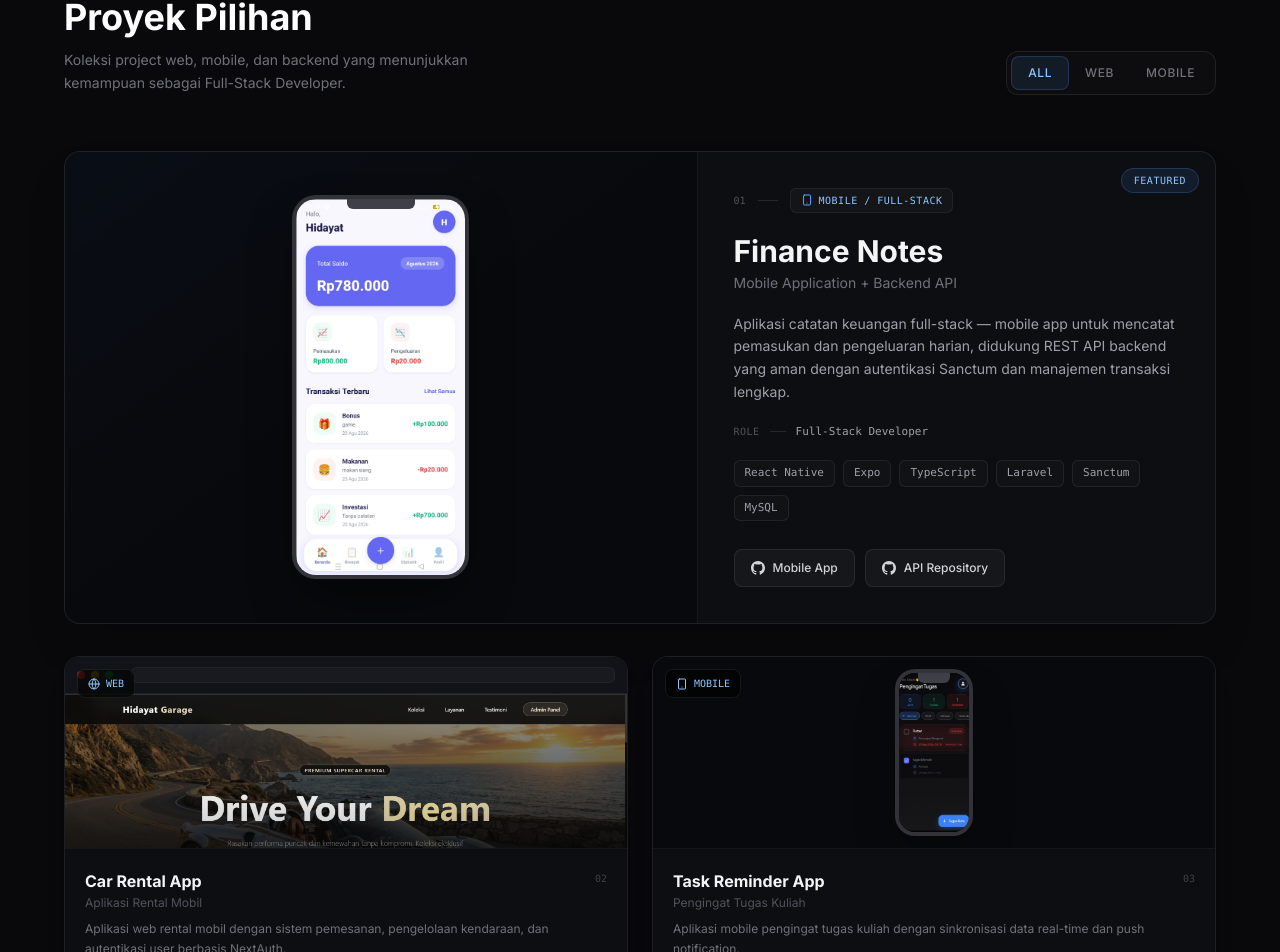
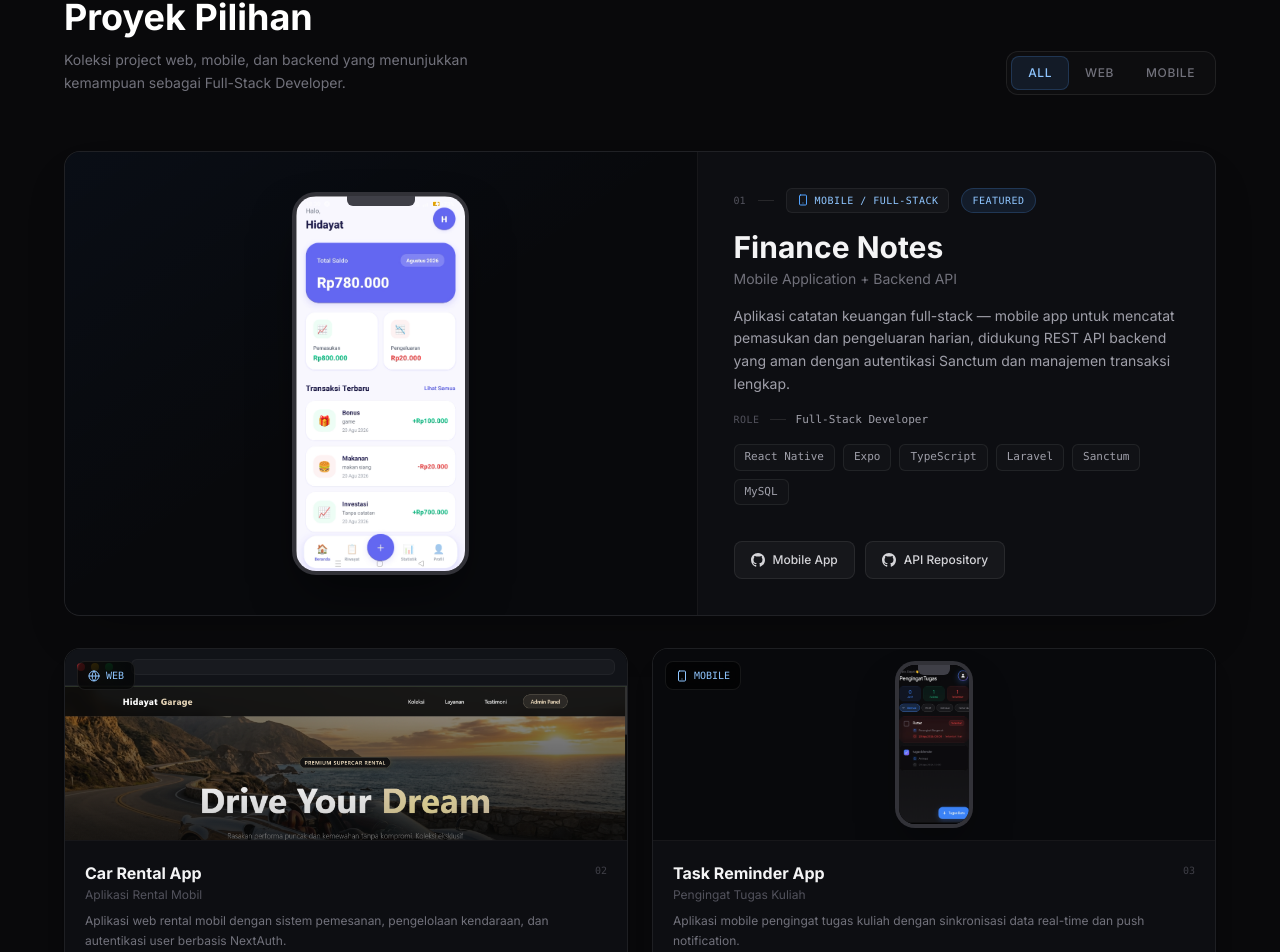
Before and after one commit to hidayat-0429/portofolio, a Next.js app: page / in a window 1280 px wide. Shown: the part 927-1879 px from the top of the page. Built offline with nearby package versions, Linux system fonts and the light colour scheme; a web font is replaced by a local one.

Commit message:
Update project

```diff
--- a/app/portfolio-client.tsx
+++ b/app/portfolio-client.tsx
@@ -379,30 +379,17 @@ function FeaturedProjectCard({ project }: { project: Project }) {
         transition-all duration-500
       "
     >
-      {/* Featured badge */}
-      <div
-        className="
-          absolute top-4 right-4 z-20
-          px-3 py-1 rounded-full
-          bg-blue-400/10 border border-blue-400/20
-          text-[10px] font-mono text-blue-300
-          tracking-wider uppercase
-        "
-      >
-        Featured
-      </div>
-
       <div className="flex flex-col lg:flex-row">
 
         {/* ── Image Side — 55% ── */}
         <div
           className="
             relative lg:w-[55%]
-            h-64 sm:h-80 lg:h-auto min-h-[360px]
+            h-56 sm:h-72 lg:h-auto lg:min-h-[400px]
             bg-[#08090c]
             border-b lg:border-b-0 lg:border-r border-white/[0.06]
             flex items-center justify-center
-            p-6 sm:p-10
+            p-4 sm:p-8 lg:p-10
             overflow-hidden
           "
         >
@@ -422,7 +409,7 @@ function FeaturedProjectCard({ project }: { project: Project }) {
               <div
                 className="
                   relative h-full
-                  max-h-72 sm:max-h-96
+                  max-h-56 sm:max-h-72 lg:max-h-96
                   aspect-[9/19.5]
                   border-[4px] border-zinc-700/80
                   rounded-[1.5rem]
@@ -452,14 +439,14 @@ function FeaturedProjectCard({ project }: { project: Project }) {
         </div>
 
         {/* ── Info Side — 45% ── */}
-        <div className="lg:w-[45%] p-7 sm:p-9 flex flex-col justify-between gap-6">
-
-          <div className="flex flex-col gap-5">
-
-            {/* Number + Type badge */}
-            <div className="flex items-center gap-3">
+        <div className="lg:w-[45%] p-5 sm:p-7 lg:p-9 flex flex-col justify-between gap-5">
+
+          <div className="flex flex-col gap-4">
+
+            {/* Number + Type badge + Featured badge (same row) */}
+            <div className="flex items-center gap-3 flex-wrap">
               <span className="text-[10px] font-mono text-zinc-600">{project.number}</span>
-              <div className="h-px w-5 bg-zinc-800" />
+              <div className="h-px w-4 bg-zinc-800" />
               <div
                 className="
                   flex items-center gap-1.5
@@ -472,13 +459,24 @@ function FeaturedProjectCard({ project }: { project: Project }) {
                   {project.type ?? project.category}
                 </span>
               </div>
+              {/* Featured badge — inline, bukan absolute */}
+              <span
+                className="
+                  px-2.5 py-1 rounded-full
+                  bg-blue-400/10 border border-blue-400/20
+                  text-[10px] font-mono text-blue-300
+                  tracking-wider uppercase
+                "
+              >
+                Featured
+              </span>
             </div>
 
             {/* Title + Subtitle */}
             <div>
               <h3
                 className="
-                  text-2xl sm:text-3xl
+                  text-xl sm:text-2xl lg:text-3xl
                   font-bold
                   text-zinc-100
                   group-hover:text-blue-200
```
